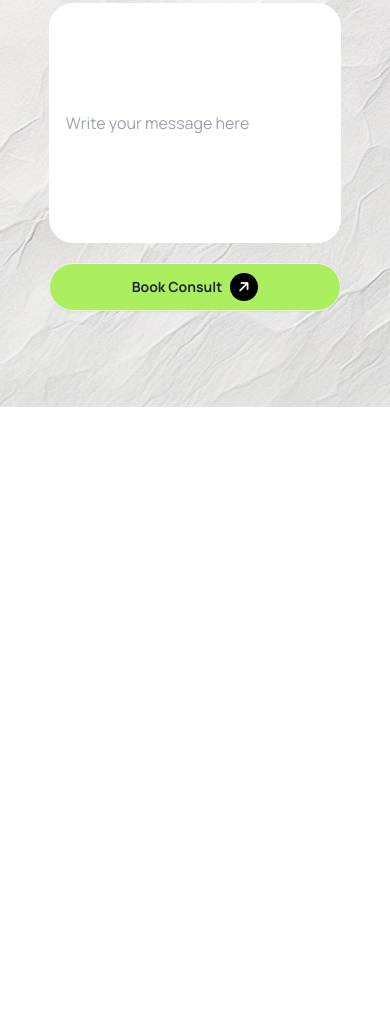
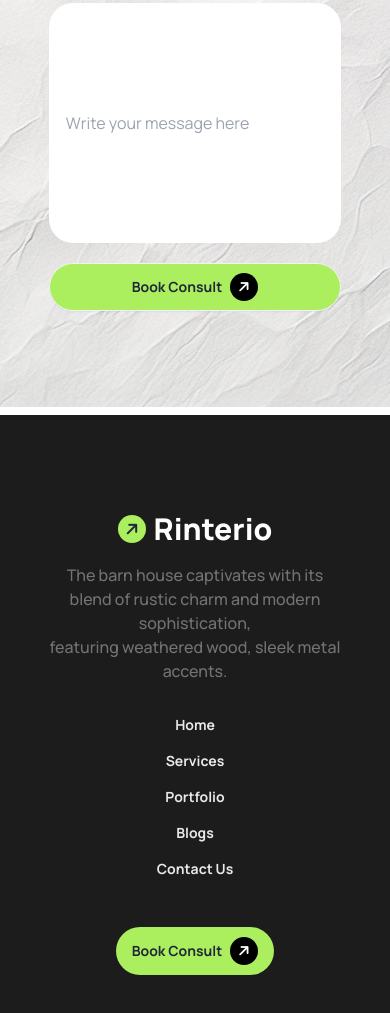
Before and after one commit to UdoyM-1803/Assignment-03, a plain HTML site: page index.html in a window 390 px wide. Shown: the part 7950-8963 px from the top of the page. Before the commit the page ends 8365 px from the top, so only its background shows below. Drawn offline with nearby package versions, Linux system fonts and the light colour scheme.

Commit message:
Footer Section Done and make it responsive

```diff
--- a/index.html
+++ b/index.html
@@ -421,8 +421,26 @@
     </main>
 
     <!-- Footer Section......................... -->
-    <footer>
-
+    <footer class="bg-card-title py-24">
+        <div class="w-3/4 mx-auto">
+            <div class="flex items-center justify-center gap-2">
+                <i class="fa-solid fa-arrow-right origin-center -rotate-45 w-7 h-7 bg-dark-02 inline-flex  rounded-full justify-center items-center"></i>
+                <a class="text-white text-3xl font-extrabold">Rinterio</a>
+            </div>
+            <p class="text-center font-medium text-nav-text my-4">The barn house captivates with its blend of rustic charm and modern sophistication,<br> featuring weathered wood, sleek metal accents.</p>
+            <nav class="">
+                <ul class="menu menu-horizontal font-bold text-search-bg flex flex-col items-center md:flex-row md:justify-around">
+                    <li><a>Home</a></li>
+                    <li><a>Services</a></li>
+                    <li><a>Portfolio</a></li>
+                    <li><a>Blogs</a></li>
+                    <li><a>Contact Us</a></li>
+                </ul>
+            </nav>
+            <div class="text-center mt-8">
+                <a class="btn font-bold bg-dark-02 rounded-3xl border-none">Book Consult <i class="fa-solid fa-arrow-right -rotate-45 origin-center text-white w-7 h-7 bg-black inline-flex rounded-full justify-center items-center"></i></a>
+            </div>
+        </div>
     </footer>
 </body>
 
```
